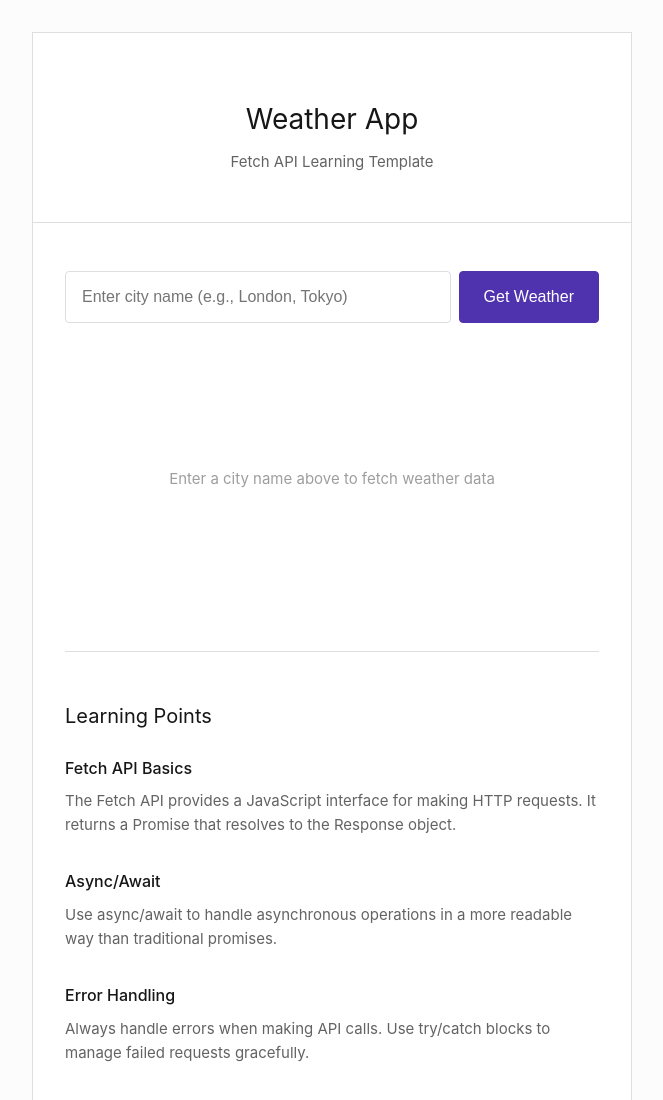
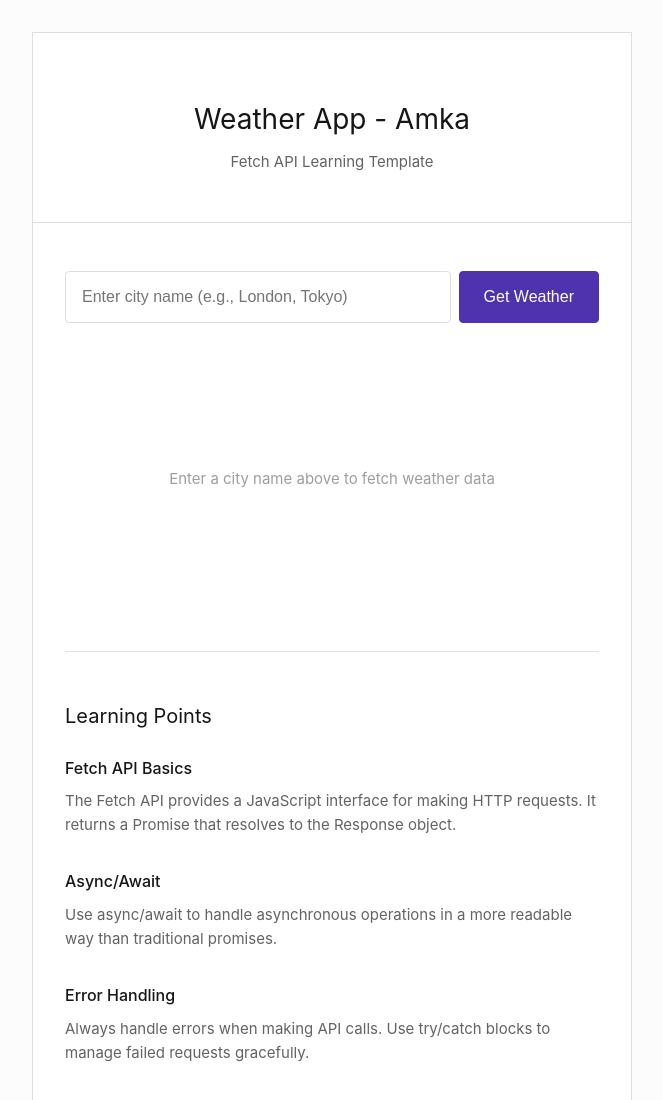
Before and after one commit to PADA-1-5/weather-web, a plain HTML site: page index.html in a window 1280 px wide. Shown: the top 1100 px of the page, without its empty margins (308-971 px from the left). Drawn offline with Linux system fonts and the light colour scheme.

Commit message:
branch initial

```diff
--- a/index.html
+++ b/index.html
@@ -9,7 +9,7 @@
 <body>
     <div class="container">
         <header>
-            <h1>Weather App</h1>
+            <h1>Weather App - Amka</h1>
             <p class="subtitle">Fetch API Learning Template</p>
         </header>
 
```
